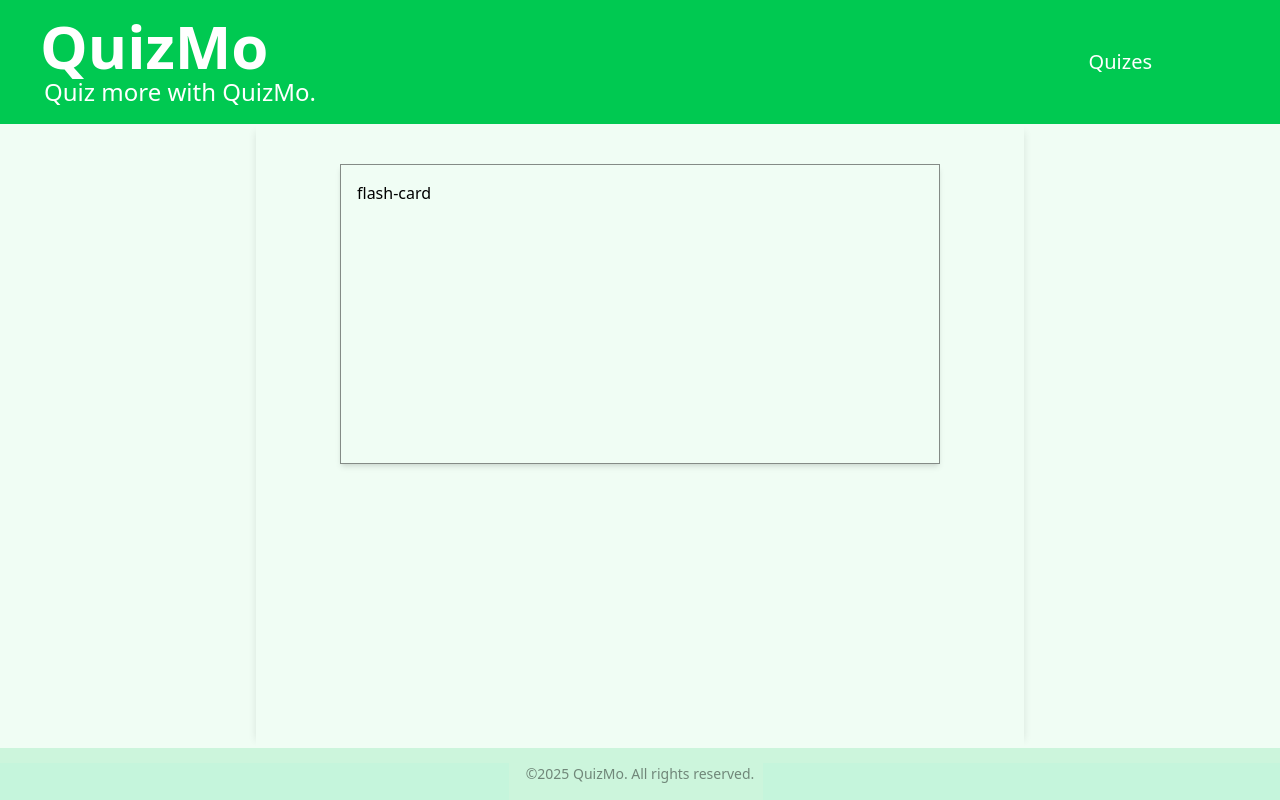
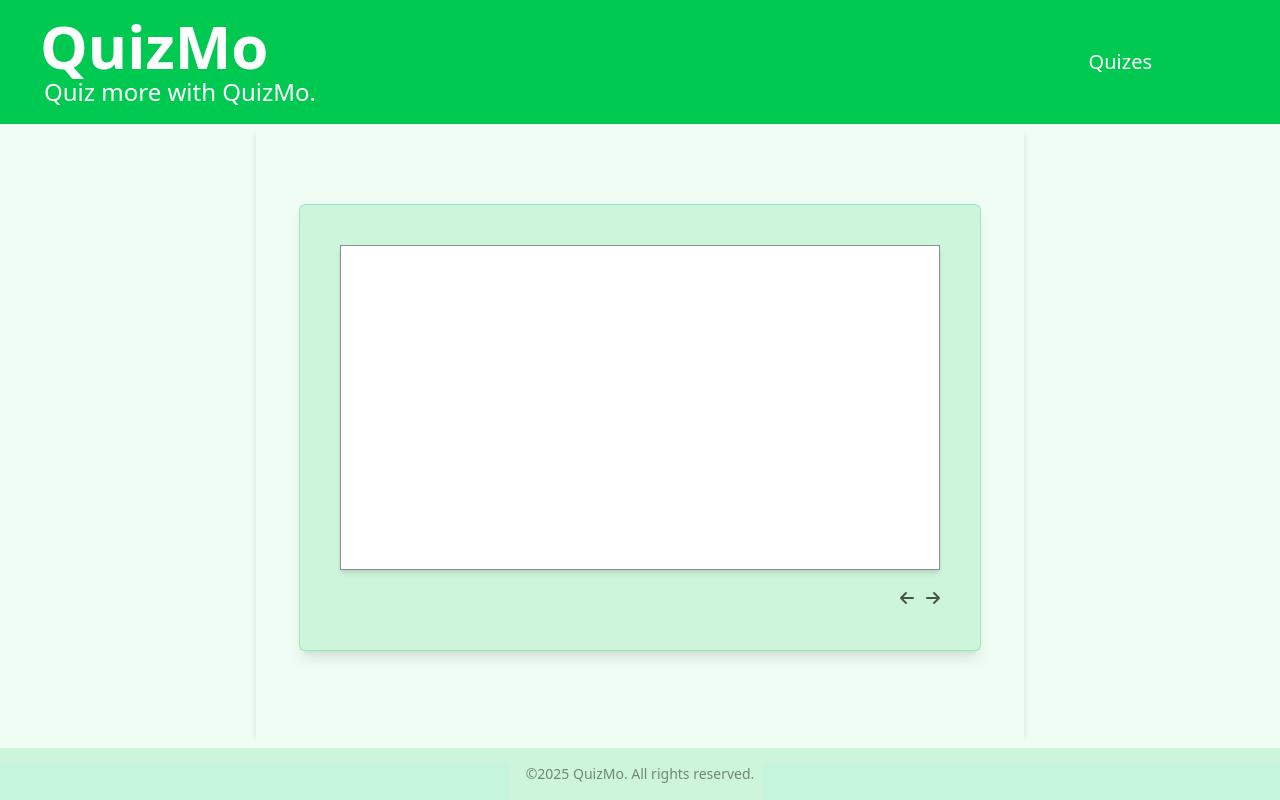
Before and after one commit to DanielG808/quiz-app, a Next.js app: page /quiz/create in a window 1280 px wide. Built offline with nearby package versions, Linux system fonts and the light colour scheme.

Commit message:
added card-navigator component to quiz-creator

```diff
--- /dev/null
+++ b/src/components/card-navigator.tsx
@@ -0,0 +1,15 @@
+import { faArrowLeft, faArrowRight } from "@fortawesome/free-solid-svg-icons";
+import { FontAwesomeIcon } from "@fortawesome/react-fontawesome";
+
+export default function CardNavigator() {
+  return (
+    <div className="w-full flex justify-end space-x-3 pt-4 ">
+      <div className="text-black/65 hover:text-black">
+        <FontAwesomeIcon icon={faArrowLeft} />
+      </div>
+      <div className="text-black/65 hover:text-black">
+        <FontAwesomeIcon icon={faArrowRight} />
+      </div>
+    </div>
+  );
+}
--- a/src/components/flash-card.tsx
+++ b/src/components/flash-card.tsx
@@ -1,7 +1,5 @@
 export default function FlashCard() {
   return (
-    <figure className="m-10 p-4 w-[600px] h-[300px] border-1 border-black/45 shadow-md">
-      flash-card
-    </figure>
+    <figure className="border-1 border-black/45 bg-white p-4 w-[600px] h-[325px] shadow-md"></figure>
   );
 }
--- a/src/components/quiz-creator.tsx
+++ b/src/components/quiz-creator.tsx
@@ -1,9 +1,11 @@
+import CardNavigator from "./card-navigator";
 import FlashCard from "./flash-card";
 
 export default function QuizCreator() {
   return (
-    <section>
+    <section className="border-1 border-primary/25 bg-primary/15 rounded-md m-20 shadow-lg p-10">
       <FlashCard />
+      <CardNavigator />
     </section>
   );
 }
```
